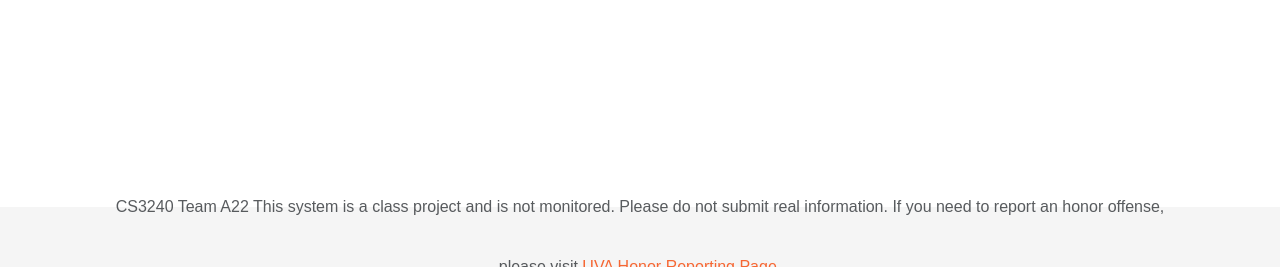
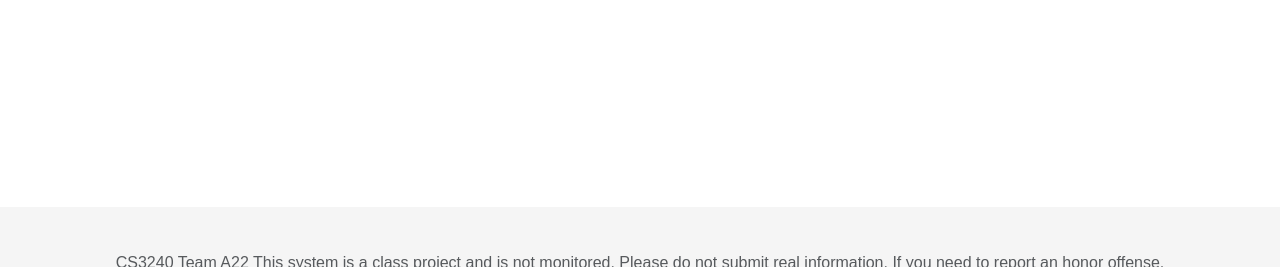
Before and after one commit to Samuel-Glasscock/Hoos-Reporting-Honor, a Django app: page /history/dashboard/ in a window 1280 px wide. Shown: the part 533-800 px from the top of the page. Run offline with Django 4.2, Linux system fonts and the light colour scheme; the visitor is signed in with stand-in values (Sample User, id 1); data that the repository does not hold is empty; some libraries are stand-ins or nearby versions; some web fonts are replaced.

Commit message:
move footer text

```diff
--- a/submit/templates/submit/base.html
+++ b/submit/templates/submit/base.html
@@ -141,7 +141,7 @@
       {% endblock %}
     </main>
 
-    <footer class="footer d-flex justify-content-center align-items-center">
+    <footer class="footer">
     <div class="container">
         <div class="text-center text-muted p-3">
             CS3240 Team A22
```
